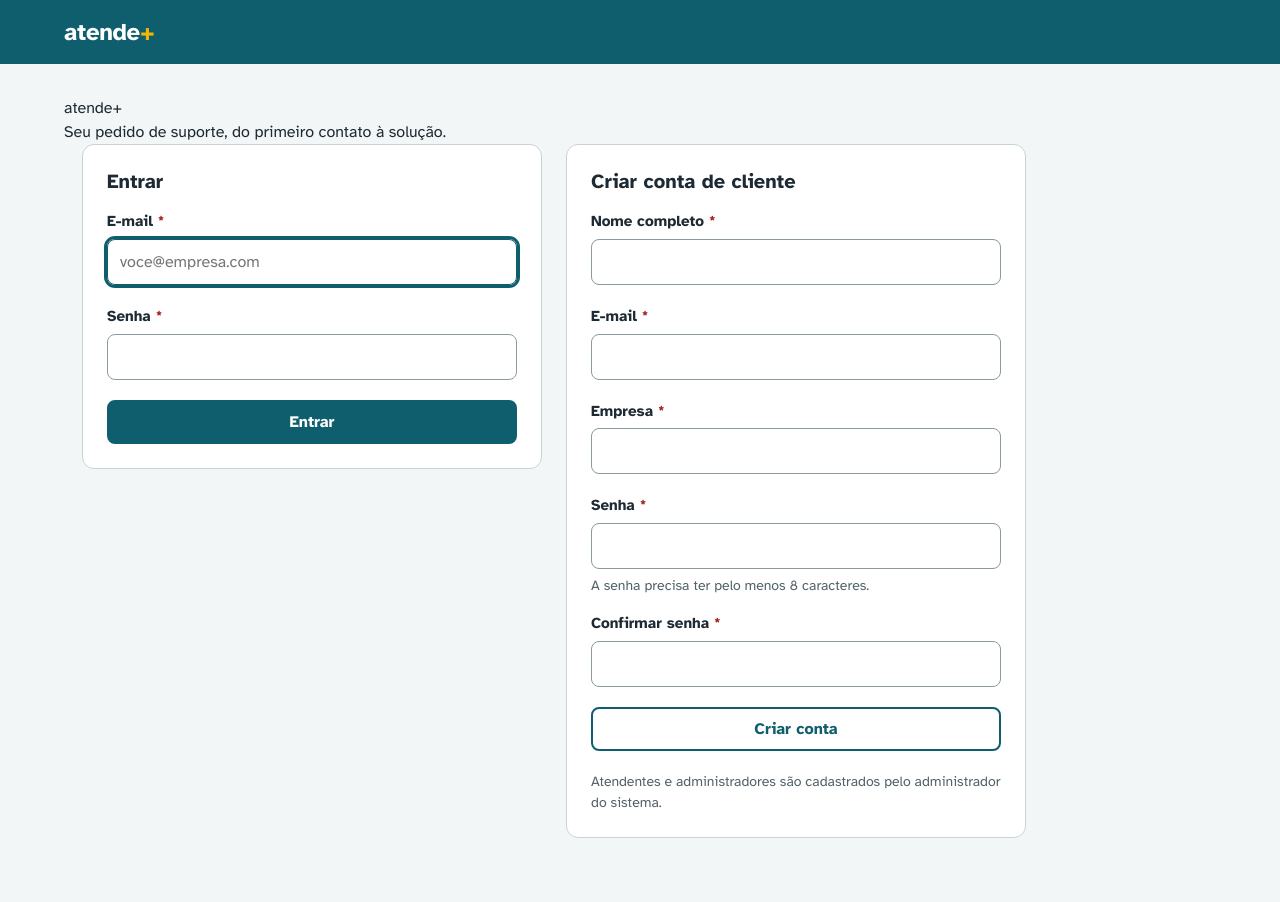
After one commit to natcurti/projeto_atende_mais, a Django app: template templates/contas/entrada.html in a window 1280 px wide. The commit adds this page. Run offline with Django 5.2, Linux system fonts and the light colour scheme; the template is opened without the code that fills it: values that come from a table or form of the project are taken from there, others are empty.

Commit message:
feat(contas): adiciona cadastro de cliente, entrar e sair
Tela de entrada com login (RF02) e cadastro de cliente (RF01) como no protótipo, validação de senha, redirecionamento por perfil e saída por POST.

```diff
--- /dev/null
+++ b/contas/forms.py
@@ -0,0 +1,81 @@
+from django import forms
+from django.contrib.auth import password_validation
+from django.contrib.auth.forms import AuthenticationForm
+
+from .managers import normalizar_email
+from .models import Usuario
+
+
+class EntrarForm(AuthenticationForm):
+    """Login com e-mail e senha (RF02). O Django já recusa usuários desativados (RN12)."""
+
+    username = forms.EmailField(
+        label="E-mail",
+        widget=forms.EmailInput(attrs={"autocomplete": "email", "placeholder": "voce@empresa.com", "autofocus": True}),
+    )
+    password = forms.CharField(
+        label="Senha", strip=False, widget=forms.PasswordInput(attrs={"autocomplete": "current-password"})
+    )
+
+    error_messages = {
+        "invalid_login": "E-mail ou senha incorretos. Confira e tente de novo.",
+        "inactive": "Este acesso foi desativado. Fale com o administrador do suporte.",
+    }
+
+    def clean_username(self):
+        return normalizar_email(self.cleaned_data["username"])
+
+
+class CadastroClienteForm(forms.ModelForm):
+    """Cadastro de um novo cliente (RF01)."""
+
+    senha = forms.CharField(
+        label="Senha", strip=False,
+        widget=forms.PasswordInput(attrs={"autocomplete": "new-password"}),
+        help_text="A senha precisa ter pelo menos 8 caracteres.",
+    )
+    senha_confirmacao = forms.CharField(
+        label="Confirmar senha", strip=False, widget=forms.PasswordInput(attrs={"autocomplete": "new-password"})
+    )
+
+    class Meta:
+        model = Usuario
+        fields = ["nome", "email", "empresa"]
+        widgets = {
+            "nome": forms.TextInput(attrs={"autocomplete": "name"}),
+            "email": forms.EmailInput(attrs={"autocomplete": "email"}),
+            "empresa": forms.TextInput(attrs={"autocomplete": "organization"}),
+        }
+
+    def __init__(self, *args, **kwargs):
+        super().__init__(*args, **kwargs)
+        self.fields["empresa"].required = True
+        self.fields["empresa"].help_text = ""
+
+    def clean_email(self):
+        email = normalizar_email(self.cleaned_data["email"])
+        if Usuario.objects.filter(email=email).exists():
+            raise forms.ValidationError("Já existe uma conta com este e-mail. Use a opção Entrar.")
+        return email
+
+    def clean(self):
+        dados = super().clean()
+        senha, confirmacao = dados.get("senha"), dados.get("senha_confirmacao")
+        if senha and confirmacao and senha != confirmacao:
+            self.add_error("senha_confirmacao", "As senhas não são iguais.")
+        if senha:
+            # Valida tamanho mínimo, senhas comuns e senhas parecidas com o nome ou o e-mail.
+            usuario = Usuario(nome=dados.get("nome", ""), email=dados.get("email", ""))
+            try:
+                password_validation.validate_password(senha, usuario)
+            except forms.ValidationError as erro:
+                self.add_error("senha", erro)
+        return dados
+
+    def save(self, commit=True):
+        usuario = super().save(commit=False)
+        usuario.perfil = Usuario.Perfil.CLIENTE
+        usuario.set_password(self.cleaned_data["senha"])  # RNF03
+        if commit:
+            usuario.save()
+        return usuario
--- a/static/css/style.css
+++ b/static/css/style.css
@@ -448,7 +448,7 @@ tr.linha-atrasada td:first-child { box-shadow: inset 4px 0 0 var(--atrasado-tx);
 @media (max-width: 640px) {
   h1 { font-size: 1.45rem; }
   .pagina { padding: 24px 16px 48px; }
-  .topo-interno { padding: 0 16px; }
+  .topo-interno { padding: 8px 16px 0; }
   .usuario { margin-left: 0; width: 100%; justify-content: space-between; border-top: 1px solid rgba(255,255,255,0.25); }
   .mensagem { max-width: 100%; }
   .painel { padding: 20px; }
@@ -457,3 +457,31 @@ tr.linha-atrasada td:first-child { box-shadow: inset 4px 0 0 var(--atrasado-tx);
 @media (prefers-reduced-motion: reduce) {
   * { transition: none !important; animation: none !important; }
 }
+
+/* ==========================================================
+   Acréscimos do sistema (não existiam no protótipo)
+   ========================================================== */
+
+/* Erros de formulário */
+.erro-campo { font-size: 0.875rem; font-weight: 700; color: var(--atrasado-tx); }
+.com-erro input, .com-erro select, .com-erro textarea { border: 2px solid var(--atrasado-tx); }
+.aviso-erro { background: var(--atrasado-bg); color: var(--atrasado-tx); }
+.formulario .aviso { margin-bottom: 0; }
+
+/* Botão Sair no topo: um formulário (POST) com aparência de link */
+.usuario form { margin: 0; }
+.botao-sair {
+  background: none; border: 0; padding: 4px 0; cursor: pointer;
+  font: inherit; color: #fff; text-decoration: underline; text-underline-offset: 3px;
+}
+.botao-sair:hover { color: var(--sinal-claro); }
+.botao-sair:focus-visible { outline-color: #fff; }
+
+/* Quadro do ambiente de demonstração na tela de entrada */
+.demonstracao {
+  width: 100%; max-width: 940px;
+  border: 1px dashed #8B9AA0; border-radius: var(--raio);
+  padding: 16px 20px; font-size: 0.95rem; color: var(--texto-suave); background: var(--superficie);
+}
+.demonstracao ul { margin: 8px 0 0; padding-left: 20px; }
+.demonstracao code { color: var(--texto); }
--- /dev/null
+++ b/templates/contas/entrada.html
@@ -0,0 +1,61 @@
+{% extends "base.html" %}
+
+{% block titulo %}Entrar{% endblock %}
+{% block topo %}{% endblock %}
+{% block classe_pagina %}entrada{% endblock %}
+
+{% block avisos %}{% endblock %}
+
+{% block conteudo %}
+<div>
+  <div class="marca-grande">atende<span class="mais">+</span></div>
+  <p class="lema">Seu pedido de suporte, do primeiro contato à solução.</p>
+</div>
+
+{% for mensagem in messages %}
+  <p class="aviso aviso-info" role="status" style="margin:0">{{ mensagem }}</p>
+{% endfor %}
+
+<div class="entrada-cartoes">
+  <section class="painel" aria-labelledby="titulo-entrar">
+    <h2 id="titulo-entrar">Entrar</h2>
+    <form class="formulario" method="post" novalidate>
+      {% csrf_token %}
+      <input type="hidden" name="acao" value="entrar">
+      {% if next %}<input type="hidden" name="next" value="{{ next }}">{% endif %}
+      {% for erro in form_entrar.non_field_errors %}<p class="aviso aviso-erro" role="alert">{{ erro }}</p>{% endfor %}
+      {% include "includes/campo.html" with campo=form_entrar.username %}
+      {% include "includes/campo.html" with campo=form_entrar.password %}
+      <button class="botao botao-principal botao-largo" type="submit">Entrar</button>
+    </form>
+  </section>
+
+  <section class="painel" aria-labelledby="titulo-cadastro">
+    <h2 id="titulo-cadastro">Criar conta de cliente</h2>
+    <form class="formulario" method="post" novalidate>
+      {% csrf_token %}
+      <input type="hidden" name="acao" value="cadastrar">
+      {% include "includes/campo.html" with campo=form_cadastro.nome %}
+      {% include "includes/campo.html" with campo=form_cadastro.email %}
+      {% include "includes/campo.html" with campo=form_cadastro.empresa %}
+      <div class="linha-campos">
+        {% include "includes/campo.html" with campo=form_cadastro.senha %}
+        {% include "includes/campo.html" with campo=form_cadastro.senha_confirmacao %}
+      </div>
+      <button class="botao botao-largo" type="submit">Criar conta</button>
+      <p class="dica">Atendentes e administradores são cadastrados pelo administrador do sistema.</p>
+    </form>
+  </section>
+</div>
+
+{% if modo_demonstracao %}
+  <aside class="demonstracao" aria-label="Contas de demonstração">
+    <p><strong>Ambiente de demonstração.</strong> Com os dados de exemplo carregados, entre com a senha <code>atende123</code> e um destes e-mails:</p>
+    <ul>
+      <li><code>maria@souzacomercio.com.br</code> (cliente)</li>
+      <li><code>carlos@empresa.com</code> (atendente)</li>
+      <li><code>juliana@empresa.com</code> (administradora)</li>
+    </ul>
+  </aside>
+{% endif %}
+{% endblock %}
--- /dev/null
+++ b/templates/includes/campo.html
@@ -0,0 +1,11 @@
+{% comment %}
+Desenha um campo de formulário no padrão do guia de estilo.
+Uso: {% include "includes/campo.html" with campo=form.email %}
+O Django liga a dica e os erros ao campo para leitores de tela (aria-describedby, aria-invalid).
+{% endcomment %}
+<div class="campo{% if campo.errors %} com-erro{% endif %}">
+  <label for="{{ campo.id_for_label }}">{{ campo.label }}{% if campo.field.required %} <span class="obrigatorio" aria-hidden="true">*</span>{% endif %}</label>
+  {{ campo }}
+  {% if campo.help_text %}<span class="dica" id="{{ campo.auto_id }}_helptext">{{ campo.help_text }}</span>{% endif %}
+  {% for erro in campo.errors %}<span class="erro-campo">{{ erro }}</span>{% endfor %}
+</div>
```
Also changed, not shown: config/settings.py (+7 -1 lines), contas/urls.py (added, +10 -0 lines), contas/views.py (added, +71 -0 lines).
